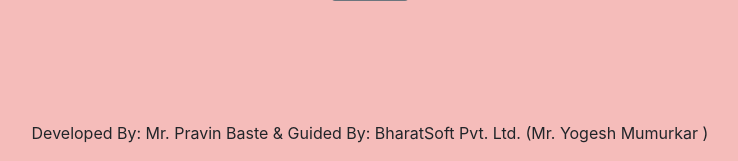
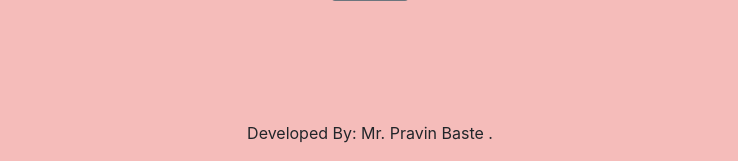
Before and after one commit to pravinbaste009/PRO_02_ML_FLIGHT_PRICE_PREDICTION, a Flask app: page / in a window 1280 px wide. Shown: the part 733-894 px from the top of the page, without its empty margins (270-1008 px from the left). Run offline with Flask 2, Linux system fonts and the light colour scheme; parts of the project's set-up code (start-up, migrations or seed data) failed here and were passed over; some libraries are stand-ins or nearby versions.

Commit message:
Update home.html

```diff
--- a/templates/home.html
+++ b/templates/home.html
@@ -164,7 +164,7 @@
 
         <br>
         <br>
-        <p> Developed By: Mr. Pravin Baste & Guided By: BharatSoft Pvt. Ltd. (Mr. Yogesh Mumurkar )</p>
+        <p> Developed By: Mr. Pravin Baste .</p>
 
     </div>
 
```
